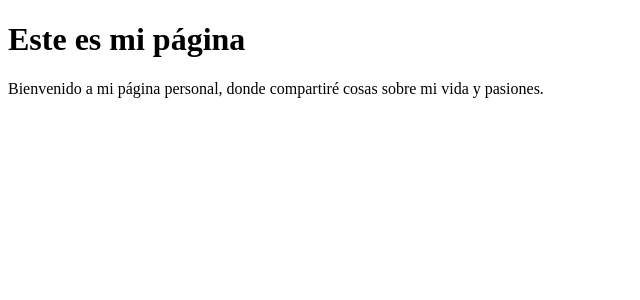
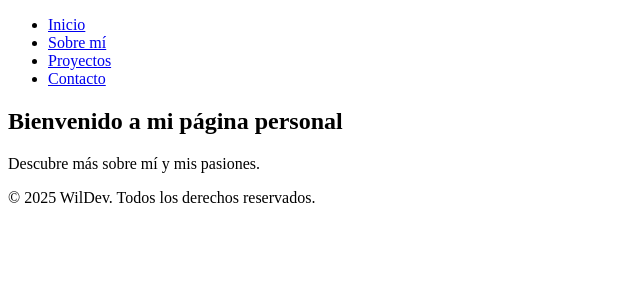
Before and after one commit to WildoFari/My-personal-page, a Next.js app: page / in a window 1280 px wide. Shown: the top 300 px of the page, without its empty margins (0-640 px from the left). Built offline with nearby package versions, Linux system fonts and the light colour scheme.

Commit message:
Structure organization

```diff
--- a/src/app/globals.css
+++ /dev/null
@@ -1 +0,0 @@
-/*
--- a/src/app/layout.tsx
+++ b/src/app/layout.tsx
@@ -1,10 +1,21 @@
+import type { Metadata } from "next";
+import "../styles/globals.css";
+import Navbar from "@/components/Navbar";
+import Footer from "@/components/Footer";
+
+export const metadata: Metadata = {
+  title: "Mi Página Personal",
+  description: "Una página sobre mi vida, pasiones y proyectos.",
+};
+
 export default function RootLayout({ children }: { children: React.ReactNode }) {
   return (
     <html lang="es">
-      <head>
-        <title>Mi Página Personal</title>
-      </head>
-      <body>{children}</body>
+      <body>
+        <Navbar />
+        <main>{children}</main>
+        <Footer />
+      </body>
     </html>
   );
 }
--- a/src/app/page.tsx
+++ b/src/app/page.tsx
@@ -1,8 +1,9 @@
+import Hero from "@/sections/Hero";
+
 export default function Home() {
   return (
     <main>
-      <h1>Este es mi página</h1>
-      <p>Bienvenido a mi página personal, donde compartiré cosas sobre mi vida y pasiones.</p>
+      <Hero />
     </main>
   );
 }
--- /dev/null
+++ b/src/components/Footer.tsx
@@ -0,0 +1,7 @@
+export default function Footer() {
+    return (
+        <footer>
+            <p>© 2025 WilDev. Todos los derechos reservados.</p>
+        </footer>
+    );
+}
--- /dev/null
+++ b/src/components/Navbar.tsx
@@ -0,0 +1,12 @@
+export default function Navbar() {
+    return (
+        <nav>
+            <ul>
+                <li><a href="/">Inicio</a></li>
+                <li><a href="/about">Sobre mí</a></li>
+                <li><a href="/projects">Proyectos</a></li>
+                <li><a href="/contact">Contacto</a></li>
+            </ul>
+        </nav>
+    );
+}
--- /dev/null
+++ b/src/sections/Hero.tsx
@@ -0,0 +1,8 @@
+export default function Hero() {
+    return (
+        <section>
+            <h1>Bienvenido a mi página personal</h1>
+            <p>Descubre más sobre mí y mis pasiones.</p>
+        </section>
+    );
+}
--- /dev/null
+++ b/src/styles/globals.css
@@ -0,0 +1 @@
+/* /* Aun no hay estilos */
```
